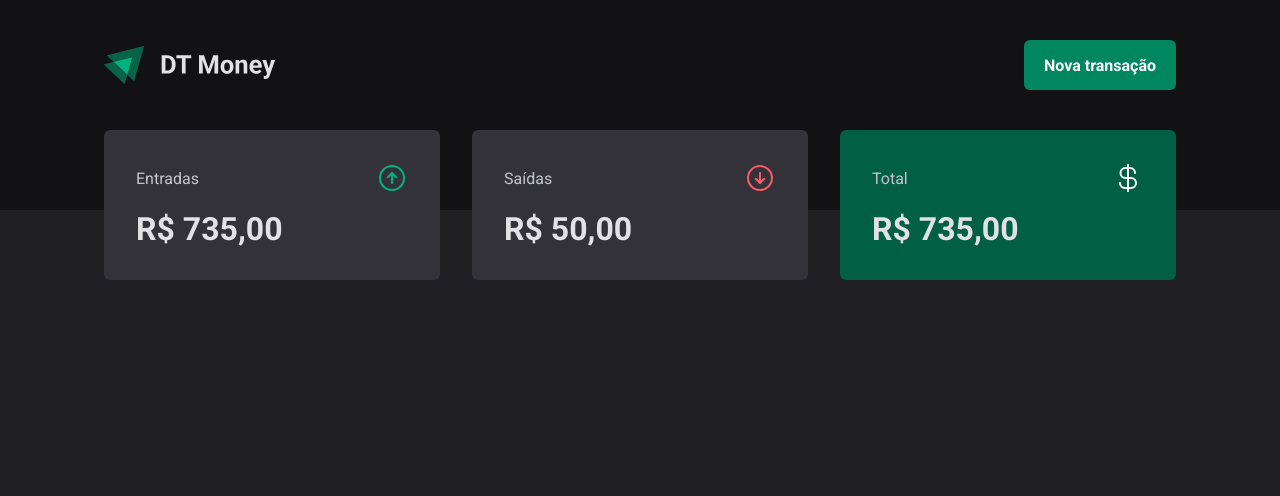
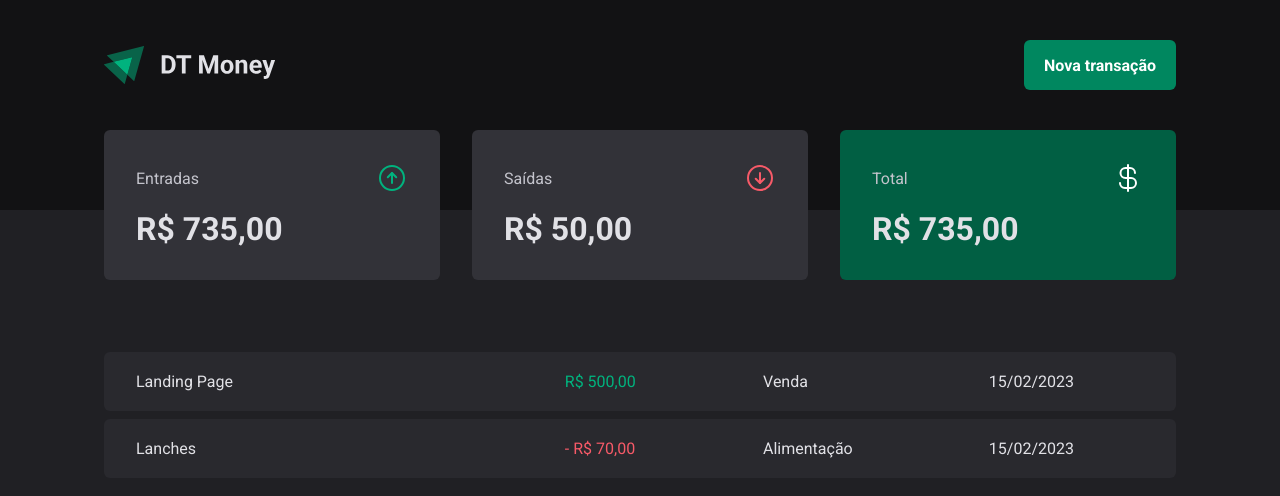
Before and after one commit to ota-mariana/dt-money, a React (Vite) app: page / in a window 1280 px wide. Shown: the top 496 px of the page. Built offline with nearby package versions, Linux system fonts and the light colour scheme.

Commit message:
feat: transaction table implementation

```diff
--- a/src/pages/Transactions/index.tsx
+++ b/src/pages/Transactions/index.tsx
@@ -1,11 +1,41 @@
 import { Header } from '../../components/Header';
 import { Summary } from '../../components/Summary';
+
+import { PriceHighLight, TransactionsContainer, TransactionsTable } from './styles';
 
 export function Transactions() {
   return (
     <div>
       <Header />
       <Summary />
+
+      <TransactionsContainer>
+        <TransactionsTable>
+          <tbody>
+            <tr>
+              <td width="40%">Landing Page</td>
+              <td>
+                <PriceHighLight variant="income">
+                  R$ 500,00
+                </PriceHighLight>
+              </td>
+              <td>Venda</td>
+              <td>15/02/2023</td>
+            </tr>
+
+            <tr>
+              <td width="40%">Lanches</td>
+              <td>
+                <PriceHighLight variant="outcome">
+                  - R$ 70,00
+                </PriceHighLight>
+              </td>
+              <td>Alimentação</td>
+              <td>15/02/2023</td>
+            </tr>
+          </tbody>
+        </TransactionsTable>
+      </TransactionsContainer>
     </div>
   )
 }
--- a/src/pages/Transactions/styles.ts
+++ b/src/pages/Transactions/styles.ts
@@ -0,0 +1,37 @@
+import styled from 'styled-components';
+
+export const TransactionsContainer = styled.main`
+  width: 100%;
+  max-width: 1120px;
+  margin: 4rem auto 0;
+  padding: 0 1.5rem;
+`
+
+export const TransactionsTable = styled.table`
+  width: 100%;
+  border-collapse: separate;
+  border-spacing: 0 0.5rem;
+
+  td {
+    padding: 1.25rem 2rem;
+    background-color: ${props => props.theme['gray-700']};
+
+    &:first-child {
+      border-top-left-radius: 6px;
+      border-bottom-left-radius: 6px;
+    }
+
+    &:last-child {
+      border-top-right-radius: 6px;
+      border-bottom-right-radius: 6px;
+    }
+  }
+`
+
+interface PriceHighLightProps {
+  variant: 'income' | 'outcome';
+}
+
+export const PriceHighLight = styled.span<PriceHighLightProps>`
+  color: ${props => props.variant === 'income' ? props.theme['green-300'] : props.theme['red-300']};
+`
```
